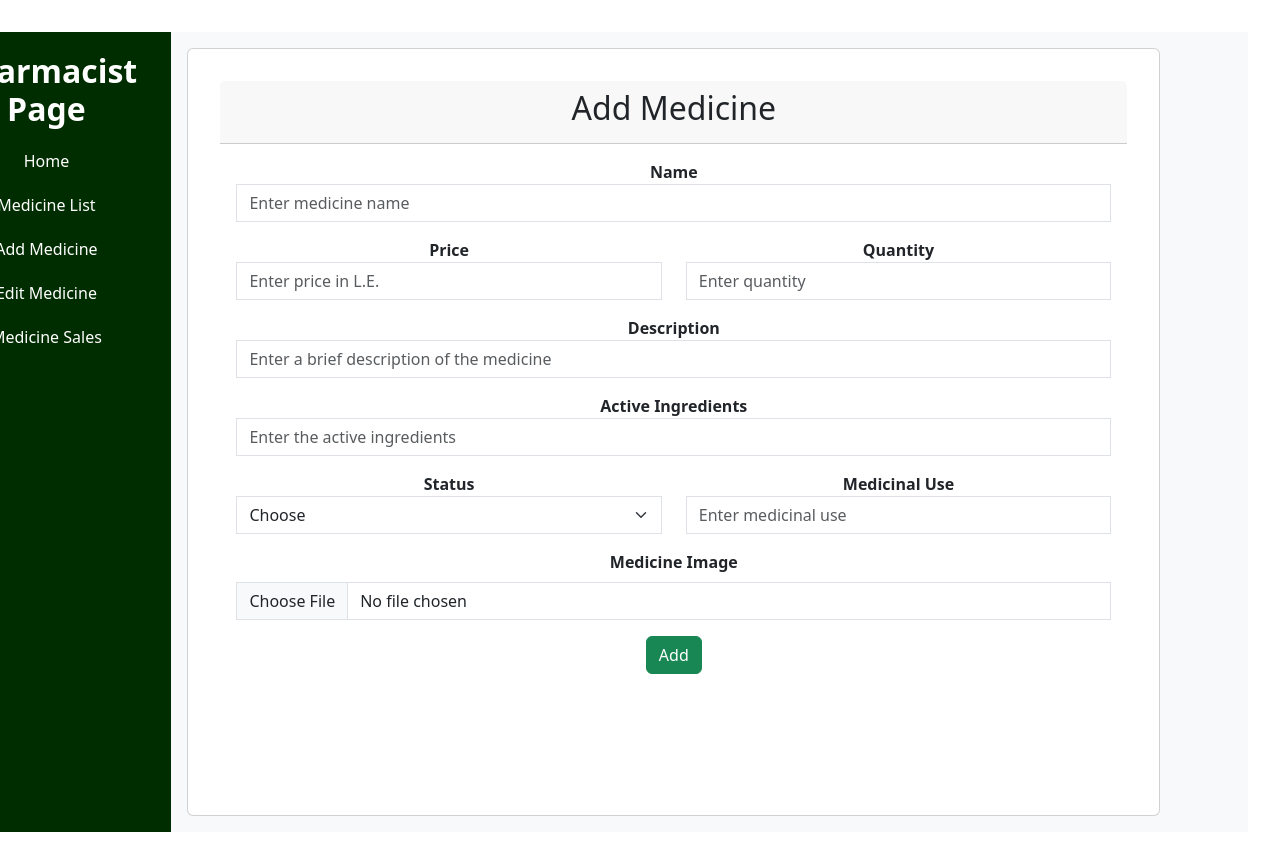
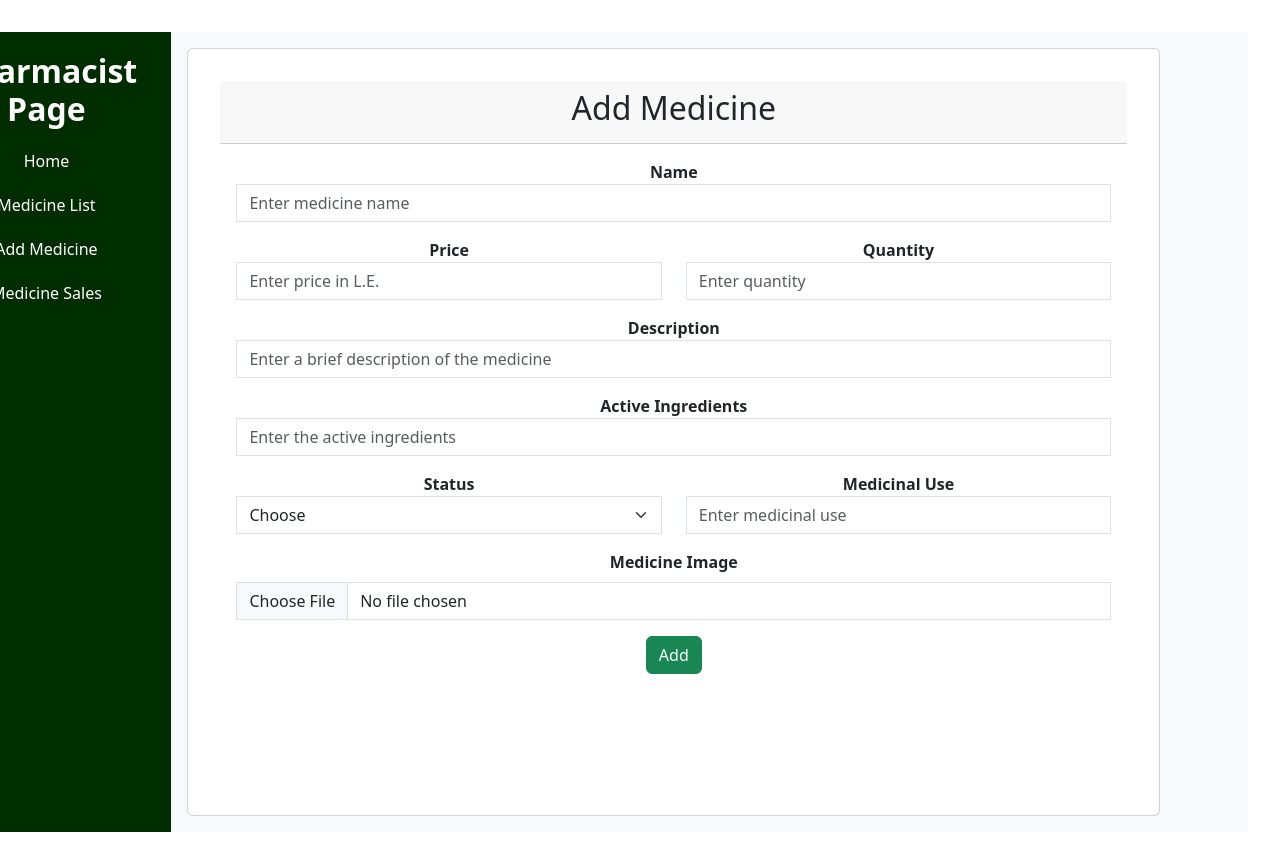
Before and after one commit to advanced-computer-lab-2023/Apollo-8-Pharmacy, a React (Vite) app in the folder client/: page /addMedicine in a window 1280 px wide. Built offline with nearby package versions, Linux system fonts and the light colour scheme.

Commit message:
fix medicine routes

```diff
--- a/client/src/pages/SidebarPharmacist.jsx
+++ b/client/src/pages/SidebarPharmacist.jsx
@@ -8,9 +8,8 @@ function SidebarPharmacist() {
             <ul>
                 <h2 style={{ fontWeight: "bolder" }}>Pharmacist Page</h2>
                 <li style={{ margin: "20px" }}><a href="/Home">Home</a></li>
-                <li style={{ margin: "20px" }}><a href="/medicinesList">Medicine List</a></li>
+                <li style={{ margin: "20px" }}><a href="/medicinesListPharmacist">Medicine List</a></li>
                 <li style={{ margin: "20px" }}><a href="/addMedicine">Add Medicine</a></li>
-                <li style={{ margin: "20px" }}><a href="medicinesList/:id">Edit Medicine</a></li>
                 <li style={{ margin: "20px" }}><a href="/medicineSales">Medicine Sales</a></li>
             </ul>
         </div>
```
Also changed, not shown: client/src/pages/PharmacistsListPending.jsx (+0 -11 lines), client/src/pages/RemoveUser.jsx (+0 -11 lines).
